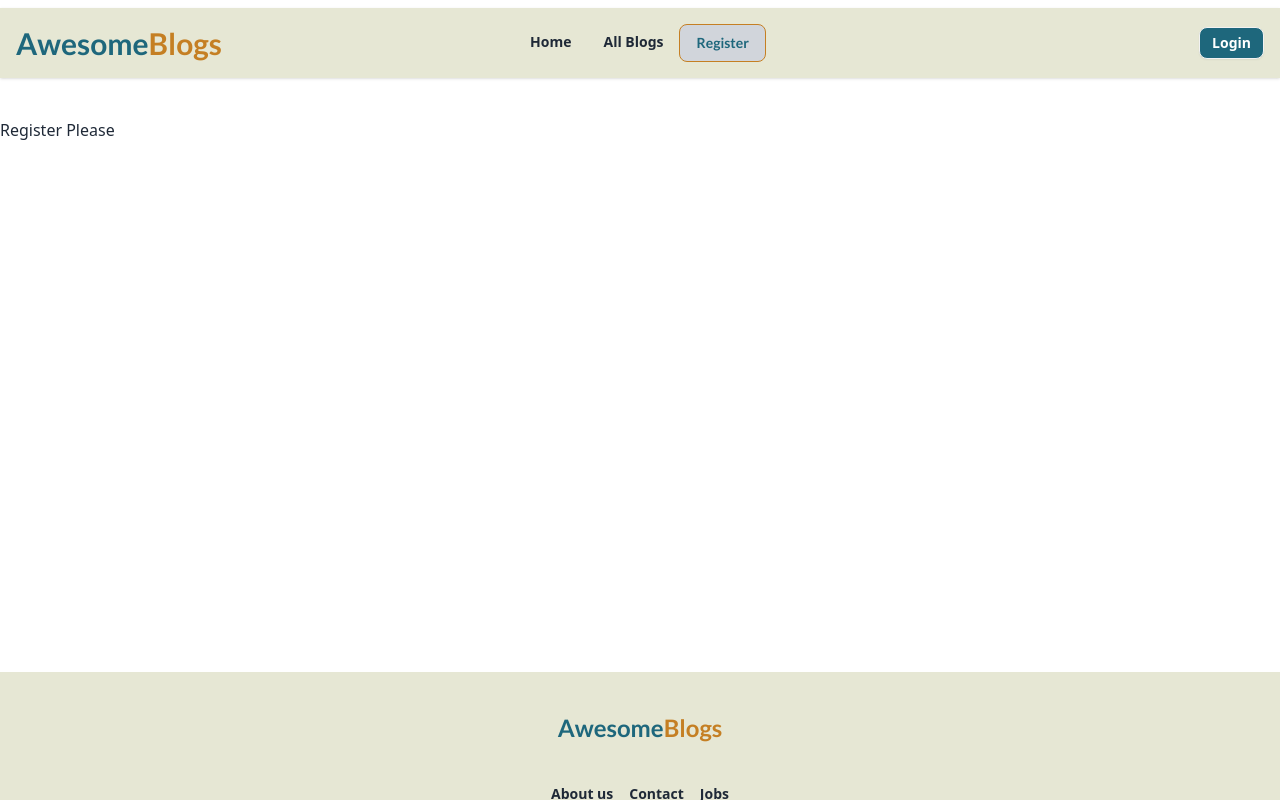
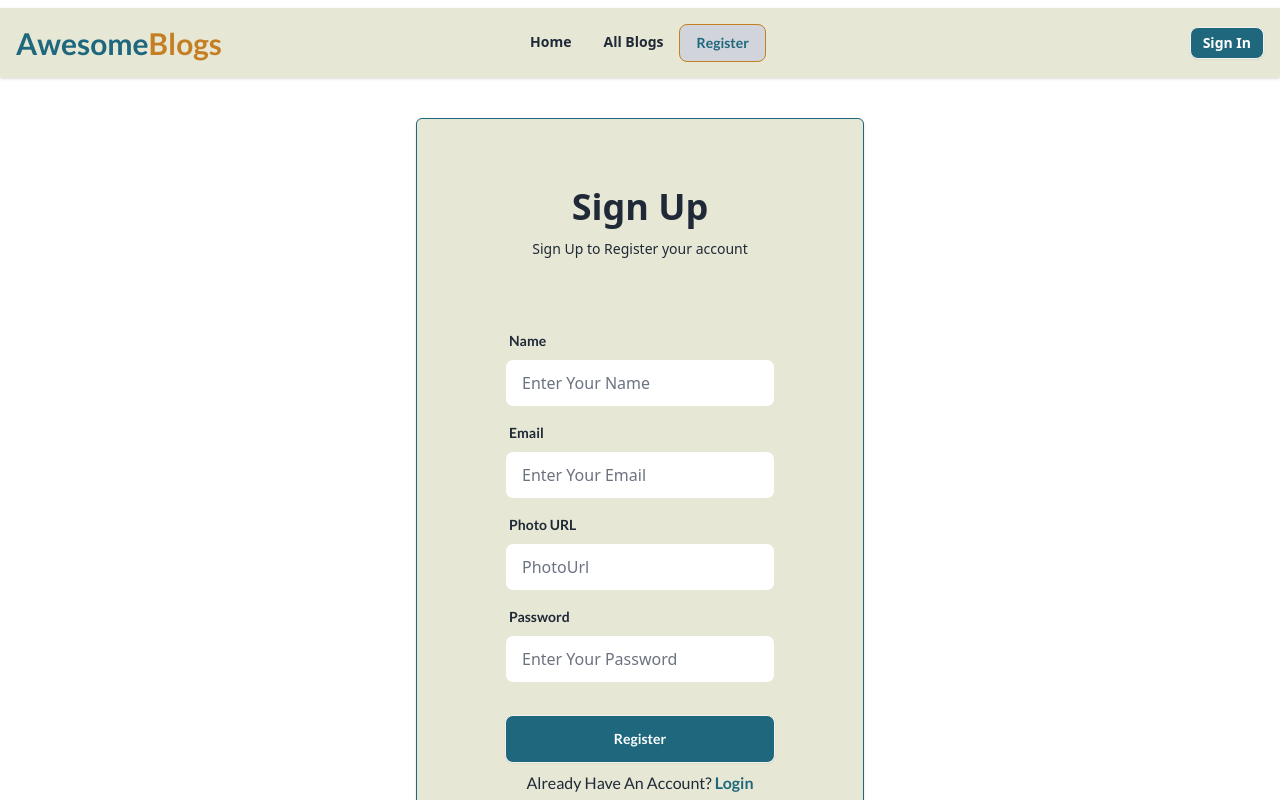
Before and after one commit to ahsan200t/AwesomeBlog-A11-Client, a React (Vite) app: page /register in a window 1280 px wide. Shown: the top 800 px of the page. Built offline with nearby package versions, Linux system fonts and the light colour scheme; no server answers.

Commit message:
login and register page created

```diff
--- a/package.json
+++ b/package.json
@@ -16,6 +16,7 @@
     "match-sorter": "^6.3.4",
     "react": "^18.2.0",
     "react-dom": "^18.2.0",
+    "react-hook-form": "^7.51.4",
     "react-router-dom": "^6.23.0",
     "sort-by": "^1.2.0"
   },
--- a/src/components/Navbar.jsx
+++ b/src/components/Navbar.jsx
@@ -174,7 +174,7 @@ const Navbar = () => {
         ) : (
           <Link to="/login">
             <button className="btn btn-sm bg-[#1E677C] text-white">
-              Login
+              Sign In
             </button>
           </Link>
         )}
--- a/src/pages/Login/Login.jsx
+++ b/src/pages/Login/Login.jsx
@@ -1,71 +1,124 @@
-// import { Button, Checkbox, Label, TextInput } from "flowbite-react";
-// import SocialLogin from "./SocialLogin";
+import { useContext, useState } from "react";
+import { Link, useLocation, useNavigate } from "react-router-dom";
+import { AuthContext } from "../../provider/AuthProvider";
+import { useForm } from "react-hook-form";
 
 const Login = () => {
+  const { signInUser, setUser } = useContext(AuthContext);
+  const [loginError, setLoginError] = useState(null);
+  const navigate = useNavigate();
+  const location = useLocation();
+
+  const {
+    register,
+    handleSubmit,
+    formState: { errors },
+  } = useForm();
+  const onSubmit = (data) => {
+    const { email, password } = data;
+    signInUser(email, password)
+      .then((result) => {
+        if (result.user) {
+          navigate(location?.state || "/");
+          setUser(true);
+        }
+      })
+      .catch(() => {
+        setLoginError("Password did Not Match");
+      });
+  };
   return (
     <div>
-   {/* <div className="flex w-full max-w-sm mx-auto overflow-hidden bg-white rounded-lg shadow-lg dark:bg-gray-800 lg:max-w-4xl">
-    <div className="hidden bg-cover lg:block lg:w-1/2" style="background-image: url('https://images.unsplash.com/photo-1606660265514-358ebbadc80d?ixid=MXwxMjA3fDB8MHxwaG90by1wYWdlfHx8fGVufDB8fHw%3D&ixlib=rb-1.2.1&auto=format&fit=crop&w=1575&q=80');"></div>
-
-    <div className="w-full px-6 py-8 md:px-8 lg:w-1/2">
-    <div className="flex justify-center mx-auto">
-            <img className="w-auto h-7 sm:h-8" src="https://merakiui.com/images/logo.svg" alt="" />
+      <div className="flex flex-col max-w-md p-6 rounded-md sm:p-10 dark:bg-gray-50 dark:text-gray-800 mx-auto border border-[#1E677C] shadow bg-[#E6E7D4]">
+        <div className="hero-content flex-col">
+         <div className="mb-8 text-center">
+		<h1 className="my-3 text-4xl font-black font-lato">Sign in</h1>
+		<p className="text-sm dark:text-gray-600 font-lato">Sign in to access your account</p>
 	</div>
-
-        <p className="mt-3 text-xl text-center text-gray-600 dark:text-gray-200">
-            Welcome back!
-        </p>
-
-        <a href="#" className="flex items-center justify-center mt-4 text-gray-600 transition-colors duration-300 transform border rounded-lg dark:border-gray-700 dark:text-gray-200 hover:bg-gray-50 dark:hover:bg-gray-600">
-            <div className="px-4 py-2">
-                <svg className="w-6 h-6" viewBox="0 0 40 40">
-                    <path d="M36.3425 16.7358H35V16.6667H20V23.3333H29.4192C28.045 27.2142 24.3525 30 20 30C14.4775 30 10 25.5225 10 20C10 14.4775 14.4775 9.99999 20 9.99999C22.5492 9.99999 24.8683 10.9617 26.6342 12.5325L31.3483 7.81833C28.3717 5.04416 24.39 3.33333 20 3.33333C10.7958 3.33333 3.33335 10.7958 3.33335 20C3.33335 29.2042 10.7958 36.6667 20 36.6667C29.2042 36.6667 36.6667 29.2042 36.6667 20C36.6667 18.8825 36.5517 17.7917 36.3425 16.7358Z" fill="#FFC107" />
-                    <path d="M5.25497 12.2425L10.7308 16.2583C12.2125 12.59 15.8008 9.99999 20 9.99999C22.5491 9.99999 24.8683 10.9617 26.6341 12.5325L31.3483 7.81833C28.3716 5.04416 24.39 3.33333 20 3.33333C13.5983 3.33333 8.04663 6.94749 5.25497 12.2425Z" fill="#FF3D00" />
-                    <path d="M20 36.6667C24.305 36.6667 28.2167 35.0192 31.1742 32.34L26.0159 27.975C24.3425 29.2425 22.2625 30 20 30C15.665 30 11.9842 27.2359 10.5975 23.3784L5.16254 27.5659C7.92087 32.9634 13.5225 36.6667 20 36.6667Z" fill="#4CAF50" />
-                    <path d="M36.3425 16.7358H35V16.6667H20V23.3333H29.4192C28.7592 25.1975 27.56 26.805 26.0133 27.9758C26.0142 27.975 26.015 27.975 26.0158 27.9742L31.1742 32.3392C30.8092 32.6708 36.6667 28.3333 36.6667 20C36.6667 18.8825 36.5517 17.7917 36.3425 16.7358Z" fill="#1976D2" />
-                </svg>
+          <div className="card shrink-0 w-full max-w-sm">
+            <form onSubmit={handleSubmit(onSubmit)} className="card-body">
+              <div className="form-control">
+                <label className="label">
+                  <span className="label-text font-bold font-serif">Email</span>
+                </label>
+                <input
+                  type="email"
+                  placeholder="Enter Your Email"
+                  className="input input-bordered border-emerald-700"
+                  {...register("email", { required: true })}
+                />
+                {errors.email && (
+                  <span className="text-red-500">This field is required</span>
+                )}
               </div>
-
-            <span className="w-5/6 px-4 py-3 font-bold text-center">Sign in with Google</span>
-        </a>
-
-        <div className="flex items-center justify-between mt-4">
-            <span className="w-1/5 border-b dark:border-gray-600 lg:w-1/4"></span>
-
-            <a href="#" className="text-xs text-center text-gray-500 uppercase dark:text-gray-400 hover:underline">or login
-                with email</a>
-
-            <span className="w-1/5 border-b dark:border-gray-400 lg:w-1/4"></span>
+              <div className="form-control">
+                <label className="label">
+                  <span className="label-text font-bold font-serif">
+                    Password
+                  </span>
+                </label>
+                <input
+                  type="password"
+                  placeholder="Enter Your Password"
+                  className="input input-bordered border-emerald-700"
+                  {...register("password", { required: true })}
+                />
+                {errors.password && (
+                  <span className="text-red-500">This field is required</span>
+                )}
               </div>
-
-        <div className="mt-4">
-            <label className="block mb-2 text-sm font-medium text-gray-600 dark:text-gray-200" htmlFor="LoggingEmailAddress">Email Address</label>
-            <input id="LoggingEmailAddress" className="block w-full px-4 py-2 text-gray-700 bg-white border rounded-lg dark:bg-gray-800 dark:text-gray-300 dark:border-gray-600 focus:border-blue-400 focus:ring-opacity-40 dark:focus:border-blue-300 focus:outline-none focus:ring focus:ring-blue-300" type="email" />
-        </div>
-
-        <div className="mt-4">
-            <div className="flex justify-between">
-                <label className="block mb-2 text-sm font-medium text-gray-600 dark:text-gray-200" htmlFor="loggingPassword">Password</label>
-                <a href="#" className="text-xs text-gray-500 dark:text-gray-300 hover:underline">Forget Password?</a>
-            </div>
-
-            <input id="loggingPassword" className="block w-full px-4 py-2 text-gray-700 bg-white border rounded-lg dark:bg-gray-800 dark:text-gray-300 dark:border-gray-600 focus:border-blue-400 focus:ring-opacity-40 dark:focus:border-blue-300 focus:outline-none focus:ring focus:ring-blue-300" type="password" />
-        </div>
-
-        <div className="mt-6">
-            <button className="w-full px-6 py-3 text-sm font-medium tracking-wide text-white capitalize transition-colors duration-300 transform bg-gray-800 rounded-lg hover:bg-gray-700 focus:outline-none focus:ring focus:ring-gray-300 focus:ring-opacity-50">
+              <div>
+                <button className="btn text-white font-semibold text-xl bg-[#1E677C] w-full font-lato mt-4">
                   Sign In
                 </button>
               </div>
-
-        <div className ="flex items-center justify-between mt-4">
-            <span className ="w-1/5 border-b dark:border-gray-600 md:w-1/4"></span>
-
-            <a href="#" className ="text-xs text-gray-500 uppercase dark:text-gray-400 hover:underline">or sign up</a>
-
-            <span className ="w-1/5 border-b dark:border-gray-600 md:w-1/4"></span>
+              <div className="text-center">
+                <p className="font-semibold">
+                  Don't Have An Account?{" "}
+                  <Link
+                    to="/register"
+                    className="link text-[#1E677C] font-bold no-underline font-lato"
+                  >
+                    Register
+                  </Link>
+                </p>
+              </div>
+            </form>
+            {loginError && (
+              <p className="text-red-600 text-center mb-2">{loginError}</p>
+            )}
           </div>
         </div>
+      </div>
+
+      {/* <div className="flex flex-col max-w-md p-6 rounded-md sm:p-10 dark:bg-gray-50 dark:text-gray-800 mx-auto border border-[#1E677C] shadow bg-[#E6E7D4]">
+	<div className="mb-8 text-center">
+		<h1 className="my-3 text-4xl font-black font-lato">Sign in</h1>
+		<p className="text-sm dark:text-gray-600 font-lato">Sign in to access your account</p>
+	</div>
+	<form noValidate="" action="" className="space-y-12">
+		<div className="space-y-4">
+			<div>
+				<label htmlFor="email" className="block mb-2 text-sm font-lato">Email address</label>
+				<input type="email" name="email" id="email" placeholder="Enter Your Email" className="w-full px-3 py-2 border rounded-md dark:border-gray-300 dark:bg-gray-50 dark:text-gray-800" />
+			</div>
+			<div>
+				<div className="flex justify-between mb-2">
+					<label htmlFor="password" className="text-sm font-lato">Password</label>
+					<a className="text-xs hover:underline dark:text-gray-600">Forgot password?</a>
+				</div>
+				<input type="password" name="password" id="password" placeholder="Enter Your Password" className="w-full px-3 py-2 border rounded-md dark:border-gray-300 dark:bg-gray-50 dark:text-gray-800" />
+			</div>
+		</div>
+		<div className="space-y-2">
+			<div>
+				<button type="button" className="w-full px-8 py-3 font-semibold rounded-md bg-[#1E677C] text-white font-lato">Sign in</button>
+			</div>
+			<p className="px-6 text-sm text-center dark:text-gray-600">Don't have an account yet?
+				<Link to='/register' className="hover:underline text-[#1E677C] dark:text-violet-600 font-bold font-lato">Sign up</Link>.
+			</p>
+		</div>
+	</form>
    </div> */}
     </div>
   );
--- a/src/pages/Register/Register.jsx
+++ b/src/pages/Register/Register.jsx
@@ -1,9 +1,244 @@
+import { useContext, useState } from "react";
+import { Link, useLocation, useNavigate } from "react-router-dom";
+import { AuthContext } from "../../provider/AuthProvider";
+import { useForm } from "react-hook-form";
+
 const Register = () => {
-    return (
-        <div>
-            <h1>Register Please</h1>
+
+    const { createUser,setUser,updateUserProfile } = useContext(AuthContext);
+  const [registerError, setRegisterError] = useState("");
+  const navigate = useNavigate();
+  const location = useLocation();
+  const {
+    register,
+    handleSubmit,
+    formState: { errors },
+  } = useForm();
+  const onSubmit = (data) => {
+    const { email, password, photoURL, fullName } = data;
+
+    if (password.length < 6) {
+      setRegisterError("Password should be at least 6 characters or longer");
+      return;
+    }
+    if (!/[A-Z]/.test(password)) {
+      setRegisterError(
+        "Password should have at least one uppercase characters"
+      );
+      return;
+    }
+    if (!/[a-z]/.test(password)) {
+      setRegisterError(
+        "Password should have at least one lowercase characters"
+      );
+      return;
+    }
+
+    createUser(email, password)
+      .then(() => {
+        updateUserProfile(fullName, photoURL,email)
+        .then(()=>{
+          navigate(location?.state || '/')
+         setUser(true)
+        })
+
+      })
+      .catch((error) => {
+        setRegisterError(error.message);
+      });
+  };
+
+
+  return (
+    <div>
+    <div className="flex flex-col max-w-md p-6 rounded-md sm:p-10 dark:bg-gray-50 dark:text-gray-800 mx-auto border border-[#1E677C] shadow bg-[#E6E7D4]">
+        <div className="hero-content flex-col">
+          <div className="card shrink-0 w-full max-w-sm">
+          <div className="mb-8 text-center">
+          <h1 className="my-3 text-4xl font-black">Sign Up</h1>
+          <p className="text-sm dark:text-gray-600">
+            Sign Up to Register your account
+          </p>
         </div>
-    );
+            <form onSubmit={handleSubmit(onSubmit)} className="card-body">
+              <div className="form-control">
+                <label className="label">
+                  <span className="label-text font-bold font-lato">Name</span>
+                </label>
+                <input
+                  type="text"
+                  placeholder="Enter Your Name"
+                  className="input input-bordered border-[#E6E7D4]"
+                  name="fullName"
+                  {...register("fullName", { required: true })}
+                />
+                {errors.fullName && (
+                  <span className="text-red-500">This field is required</span>
+                )}
+              </div>
+              <div className="form-control">
+                <label className="label">
+                  <span className="label-text font-bold font-lato">Email</span>
+                </label>
+                <input
+                  type="email"
+                  placeholder="Enter Your Email"
+                  className="input input-bordered border-[#E6E7D4]"
+                  {...register("email", { required: true })}
+                />
+                {errors.email && (
+                  <span className="text-red-500">This field is required</span>
+                )}
+              </div>
+              <div className="form-control">
+                <label className="label">
+                  <span className="label-text font-bold font-lato">
+                    Photo URL
+                  </span>
+                </label>
+                <input
+                  type="text"
+                  placeholder="PhotoUrl"
+                  className="input input-bordered border-[#E6E7D4]"
+                  name="photoURL"
+                  {...register("photoURL", { required: true })}
+                />
+              </div>
+              <div className="form-control relative">
+                <label className="label">
+                  <span className="label-text font-bold font-lato">
+                    Password
+                  </span>
+                </label>
+                <input
+                  placeholder="Enter Your Password"
+                  className="input input-bordered border-[#E6E7D4]"
+                  {...register("password", { required: true })}
+                />
+                {errors.password && (
+                  <span className="text-red-500">This field is required</span>
+                )}
+              </div>
+              <div className="form-control mt-6">
+
+                  <button className="btn bg-[#1E677C] text-white font-semibold font-lato w-full">
+                    Register
+                  </button>
+
+              </div>
+              <div className="text-center">
+                <p className="font-lato">
+                  Already Have An Account?{" "}
+                  <Link
+                    to="/login"
+                    className="link text-[#1E677C] font-semibold no-underline font-lato"
+                  >
+                    Login
+                  </Link>
+                </p>
+              </div>
+            </form>
+            {registerError && (
+              <p className="text-red-600 text-center mb-2">{registerError}</p>
+            )}
+          </div>
+        </div>
+
+      </div>
+
+
+
+
+
+
+
+
+      {/* <div className="flex flex-col max-w-md p-6 rounded-md sm:p-10 dark:bg-gray-50 dark:text-gray-800 mx-auto border border-[#1E677C] shadow bg-[#E6E7D4]">
+        <div className="mb-8 text-center">
+          <h1 className="my-3 text-4xl font-black">Sign Up</h1>
+          <p className="text-sm dark:text-gray-600">
+            Sign Up to Register your account
+          </p>
+        </div>
+        <form onSubmit={handleRegister} className="space-y-12">
+          <div className="space-y-4">
+            <div>
+              <label htmlFor="name" className="block mb-2 text-sm">
+                Your Name
+              </label>
+              <input
+                type="text"
+                name="name"
+                id="name"
+                required
+                placeholder="Enter Your Name"
+                className="w-full px-3 py-2 border rounded-md dark:border-gray-300 dark:bg-gray-50 dark:text-gray-800"
+              />
+            </div>
+            <div>
+              <label htmlFor="email" className="block mb-2 text-sm">
+                Email address
+              </label>
+              <input
+                type="email"
+                name="email"
+                id="email"
+                required
+                placeholder="Enter Your Email"
+                className="w-full px-3 py-2 border rounded-md dark:border-gray-300 dark:bg-gray-50 dark:text-gray-800"
+              />
+            </div>
+            <div>
+              <label htmlFor="photoURL" className="block mb-2 text-sm">
+                PhotoURL
+              </label>
+              <input
+                type="text"
+                name="photo"
+                id="photo"
+                placeholder="Photo URL"
+                className="w-full px-3 py-2 border rounded-md dark:border-gray-300 dark:bg-gray-50 dark:text-gray-800"
+              />
+            </div>
+            <div>
+              <div className="flex justify-between mb-2">
+                <label htmlFor="password" className="text-sm">
+                  Password
+                </label>
+              </div>
+              <input
+                type="password"
+                name="password"
+                id="password"
+                required
+                placeholder="Enter Your Password"
+                className="w-full px-3 py-2 border rounded-md dark:border-gray-300 dark:bg-gray-50 dark:text-gray-800"
+              />
+            </div>
+          </div>
+          <div className="space-y-2">
+            <div>
+              <button
+                type="button"
+                className="w-full px-8 py-3 font-semibold rounded-md bg-[#1E677C] text-white"
+              >
+                Sign Up
+              </button>
+            </div>
+            <p className="px-6 text-sm text-center dark:text-gray-600">
+              Already have an account?
+              <Link to='/login'
+                className="hover:underline text-[#1E677C] dark:text-violet-600 font-bold"
+              >
+                Sign In
+              </Link>
+              .
+            </p>
+          </div>
+        </form>
+      </div> */}
+    </div>
+  );
 };
 
 export default Register;
```
Also changed, not shown: 1 other file (tests, documents, lock files or other folders). Lines whose indentation alone changed are shown as unchanged.
